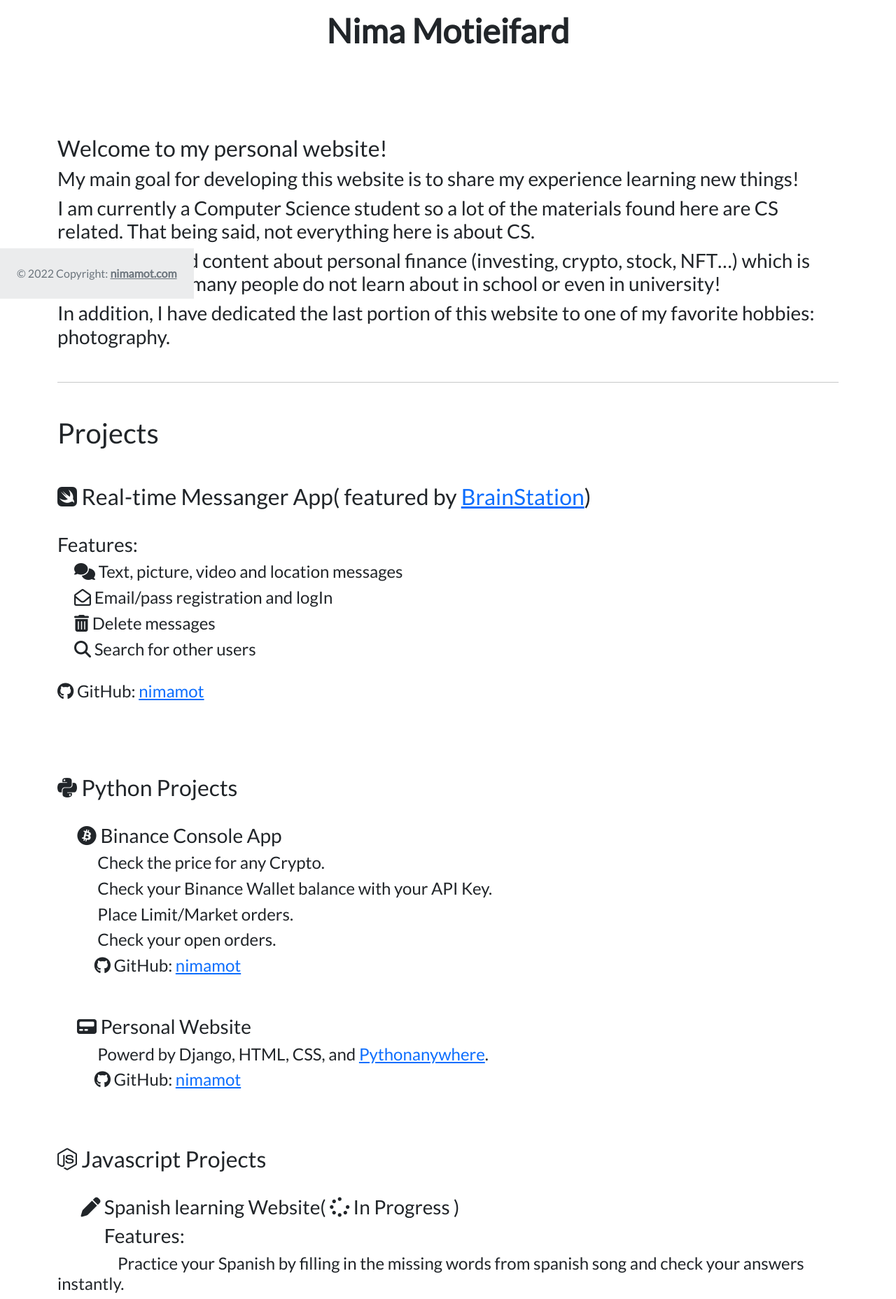
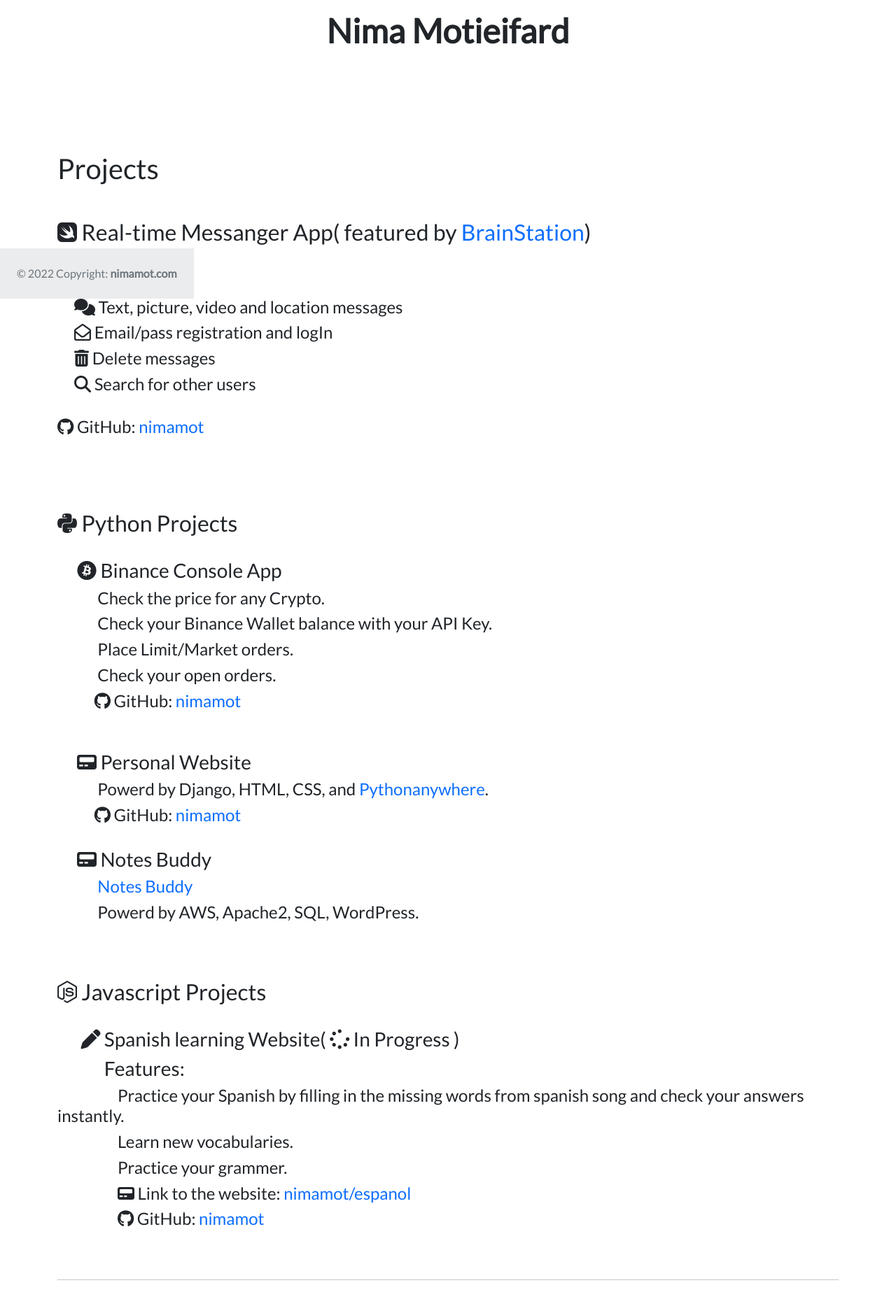
Before and after one commit to nimamot/Personal-Website, a Django app: page / in a window 1280 px wide. Shown: the part 373-2230 px from the top of the page at 70% size. Run offline with Django 3.2, Linux system fonts and the light colour scheme; data comes from the database, SQL or seed files in the repository; some libraries are stand-ins or nearby versions.

Commit message:
removed photography section

```diff
--- a/portfolio/static/portfolio/custom.css
+++ b/portfolio/static/portfolio/custom.css
@@ -8,6 +8,10 @@
 
 body {
     font-family: 'Lato', sans-serif;
+}
+
+a {
+    text-decoration: none;
 }
 
 #blogtitle {
--- a/portfolio/templates/portfolio/base.html
+++ b/portfolio/templates/portfolio/base.html
@@ -45,9 +45,9 @@
             <a class="nav-link" href="{% url 'linux:all_linux' %}" >Ethical Hacking</a>
           </li>
           </li>
-          <li class="nav-item">
-            <a class="nav-link" href="https://www.instagram.com/crypto.stock_news/" target="_blank">Personal Finance</a>
-          </li>
+          <!--<li class="nav-item">-->
+          <!--  <a class="nav-link" href="https://www.instagram.com/learn_cryptoo/" target="_blank">Personal Finance</a>-->
+          <!--</li>-->
         </ul>
       </div>
     </div>
--- a/portfolio/templates/portfolio/home.html
+++ b/portfolio/templates/portfolio/home.html
@@ -18,14 +18,14 @@
 </div>
 <br>
 <br>
-<h2 class="mt-5"> Welcome to my personal website!</h2>
-<h3>My main goal for developing this website is to share my experience learning new things!
-<h3>I am currently a Computer Science student so a lot of the materials found here are CS related. That being said, not everything here is about CS.</h3>
-<h3>You can also find content about personal finance (investing, crypto, stock, NFT…) which is something that many people do not learn about in school or even in university!</h3>
-<h3>In addition, I have dedicated the last portion of this website to one of my favorite hobbies: photography.</h3>
+<!--<h2 class="mt-5"> Welcome to my personal website!</h2>-->
+<!--<h3>My main goal for developing this website is to share my experience learning new things!-->
+<!--<h3>I am currently a Computer Science student so a lot of the materials found here are CS related. That being said, not everything here is about CS.</h3>-->
+<!--<h3>You can also find content about personal finance (investing, crypto, stock, NFT…) which is something that many people do not learn about in school or even in university!</h3>-->
+<!--<h3>In addition, I have dedicated the last portion of this website to one of my favorite hobbies: photography.</h3>-->
 
 <br>
-<hr>
+
 
 <h1 class="mt-5"> Projects</h1>
 
@@ -67,6 +67,12 @@
 <h4>&emsp; &emsp;<i class="fab fa-github"></i> GitHub: <a href="https://github.com/nimamot/Personal-Website">nimamot</a></h4>
 <br>
 
+<h3>&emsp;<i class="fas fa-pager"></i> Notes Buddy</h3>
+<h4>&emsp; &emsp; <a href="http://3.86.117.52/wordpress/">Notes Buddy</a></h4>
+<h4>&emsp; &emsp; Powerd by AWS, Apache2, SQL, WordPress.</h4>
+<br>
+
+
 <h2 class="mt-5"><i class="fab fa-node-js"></i> Javascript Projects</h2>
 <br>
 <h3>&emsp; <i class="fas fa-pen"></i> Spanish learning Website( <i class="fas fa-spinner"></i> In Progress )</h3>
@@ -99,27 +105,27 @@
 <br>
 <br>
 
-<h2 class="mt-5"><i class="fas fa-camera-retro"></i> Photography  <a href="https://www.instagram.com/photography_cafeee/" target="blank"><i class="fab fa-instagram"></i></a> </h2>
-<br>
-<div class="row">
-  {% for project in projects %}
-  <div class="col-lg-4 col-md-6">
+<!--<h2 class="mt-5"><i class="fas fa-camera-retro"></i> Photography  <a href="https://www.instagram.com/photography_cafeee/" target="blank"><i class="fab fa-instagram"></i></a> </h2>-->
+<!--<br>-->
+<!--<div class="row">-->
+<!--  {% for project in projects %}-->
+<!--  <div class="col-lg-4 col-md-6">-->
 
-    {% if project.url %}
-    <a href="{{ project.url }}">
-      <img src="{{ project.image.url }}" class="img-fluid mb-2">
-    </a>
-    {% else %}
+<!--    {% if project.url %}-->
+<!--    <a href="{{ project.url }}">-->
+<!--      <img src="{{ project.image.url }}" class="img-fluid mb-2">-->
+<!--    </a>-->
+<!--    {% else %}-->
 
-    <img src="{{ project.image.url }}" class="img-fluid mb-2">
-    {% endif %}
-    <h3>{{ project.title }}</h3>
-    <p>{{ project.description }}</p>
+<!--    <img src="{{ project.image.url }}" class="img-fluid mb-2">-->
+<!--    {% endif %}-->
+<!--    <h3>{{ project.title }}</h3>-->
+<!--    <p>{{ project.description }}</p>-->
 
-  </div>
-  {% endfor %}
-  <hr>
-</div>
+<!--  </div>-->
+<!--  {% endfor %}-->
+<!--  <hr>-->
+<!--</div>-->
 
 
 {% endblock %}
```
